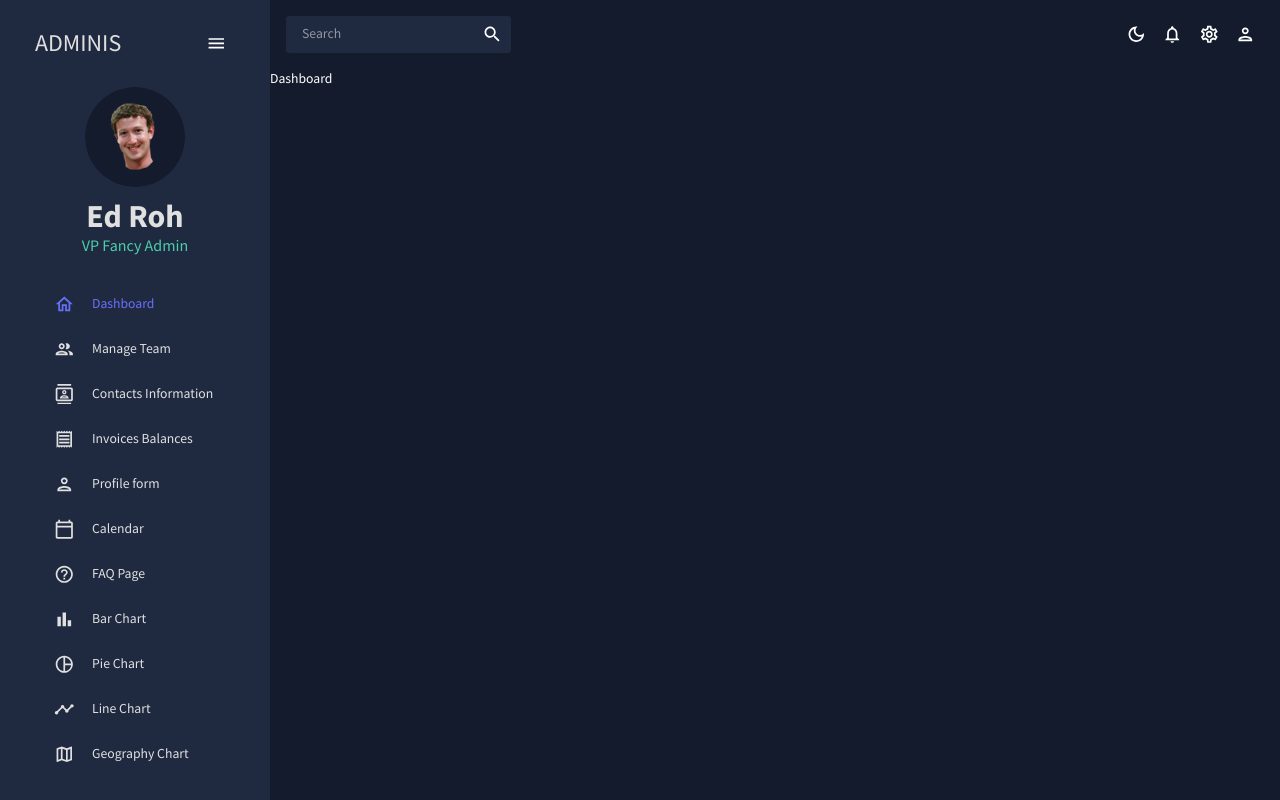
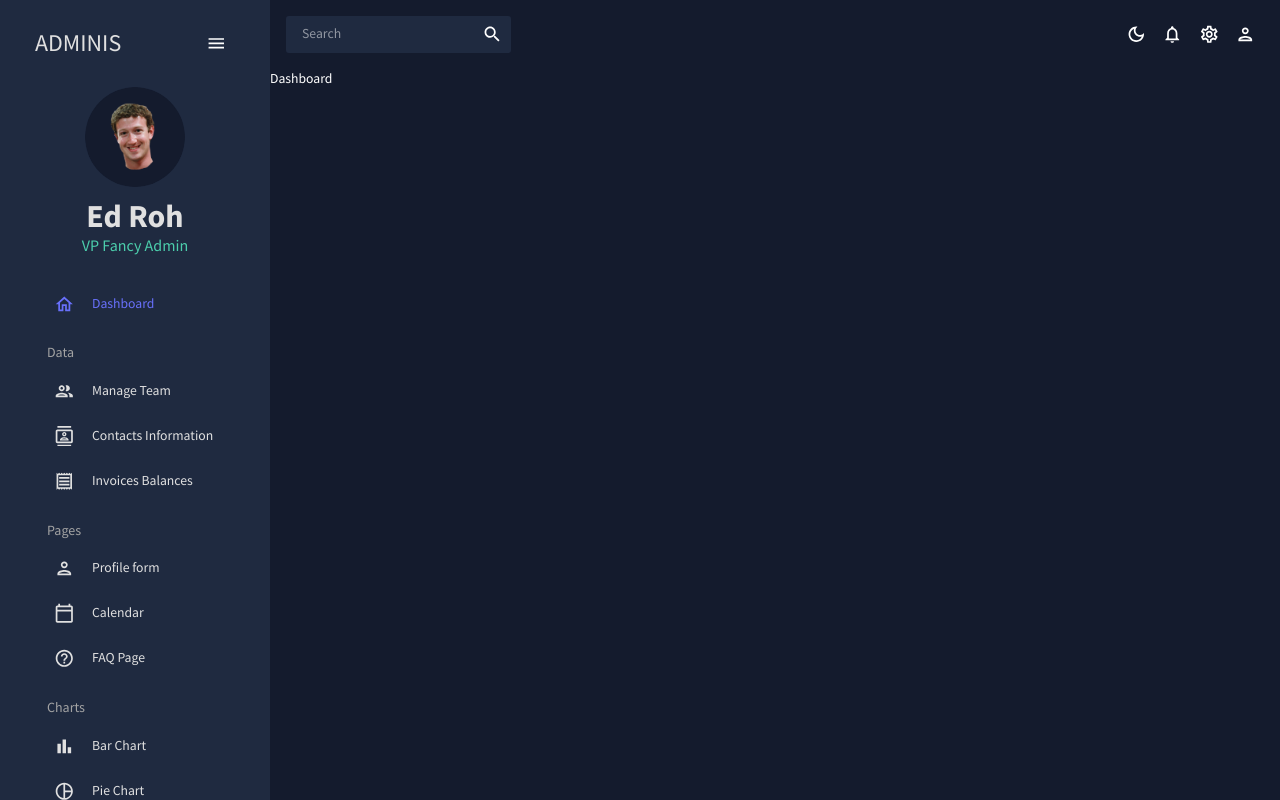
Before and after one commit to tikaps/admin-dashboard, a React (Create React App) app in the folder react-admin/: page / in a window 1280 px wide. Built offline with nearby package versions, Linux system fonts and the light colour scheme.

Commit message:
sidebar finish

```diff
--- a/react-admin/src/scenes/global/Sidebar.jsx
+++ b/react-admin/src/scenes/global/Sidebar.jsx
@@ -125,41 +125,55 @@
               selected={selected}
               setSelected={selected}
             />
+            <Typography
+              variant="h6"
+              color={colors.grey[300]}
+              sx={{ m: "15px 0 5px 20px" }}
+            >
+              Data
+            </Typography>
             <Item
               title="Manage Team"
               to="/team"
               icon={<PeopleOutlinedIcon />}
               selected={selected}
               setSelected={selected}
-            />{" "}
+            />
             <Item
               title="Contacts Information"
               to="/contacts"
               icon={<ContactsOutlinedIcon />}
               selected={selected}
               setSelected={selected}
-            />{" "}
+            />
             <Item
               title="Invoices Balances"
               to="/invoices"
               icon={<ReceiptOutlinedIcon />}
               selected={selected}
               setSelected={selected}
-            />{" "}
+            />
+            <Typography
+              variant="h6"
+              color={colors.grey[300]}
+              sx={{ m: "15px 0 5px 20px" }}
+            >
+              Pages
+            </Typography>
             <Item
               title="Profile form"
               to="/form"
               icon={<PersonOutlinedIcon />}
               selected={selected}
               setSelected={selected}
-            />{" "}
+            />
             <Item
               title="Calendar"
               to="/calendar"
               icon={<CalendarTodayOutlinedIcon />}
               selected={selected}
               setSelected={selected}
-            />{" "}
+            />
             <Item
               title="FAQ Page"
               to="/faq"
@@ -167,6 +181,13 @@
               selected={selected}
               setSelected={selected}
             />
+            <Typography
+              variant="h6"
+              color={colors.grey[300]}
+              sx={{ m: "15px 0 5px 20px" }}
+            >
+              Charts
+            </Typography>
             <Item
               title="Bar Chart"
               to="/bar"
```
Also changed, not shown: react-admin/src/components/Header.jsx (added).
